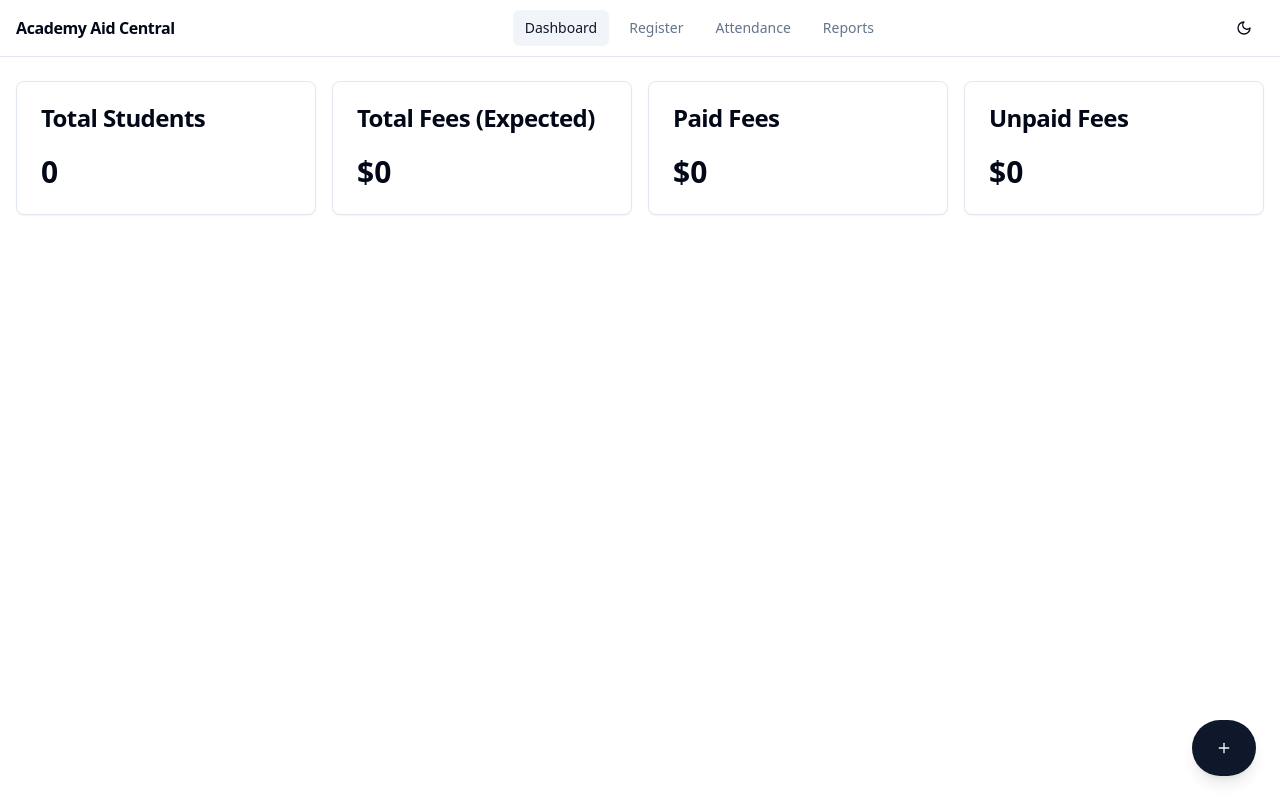
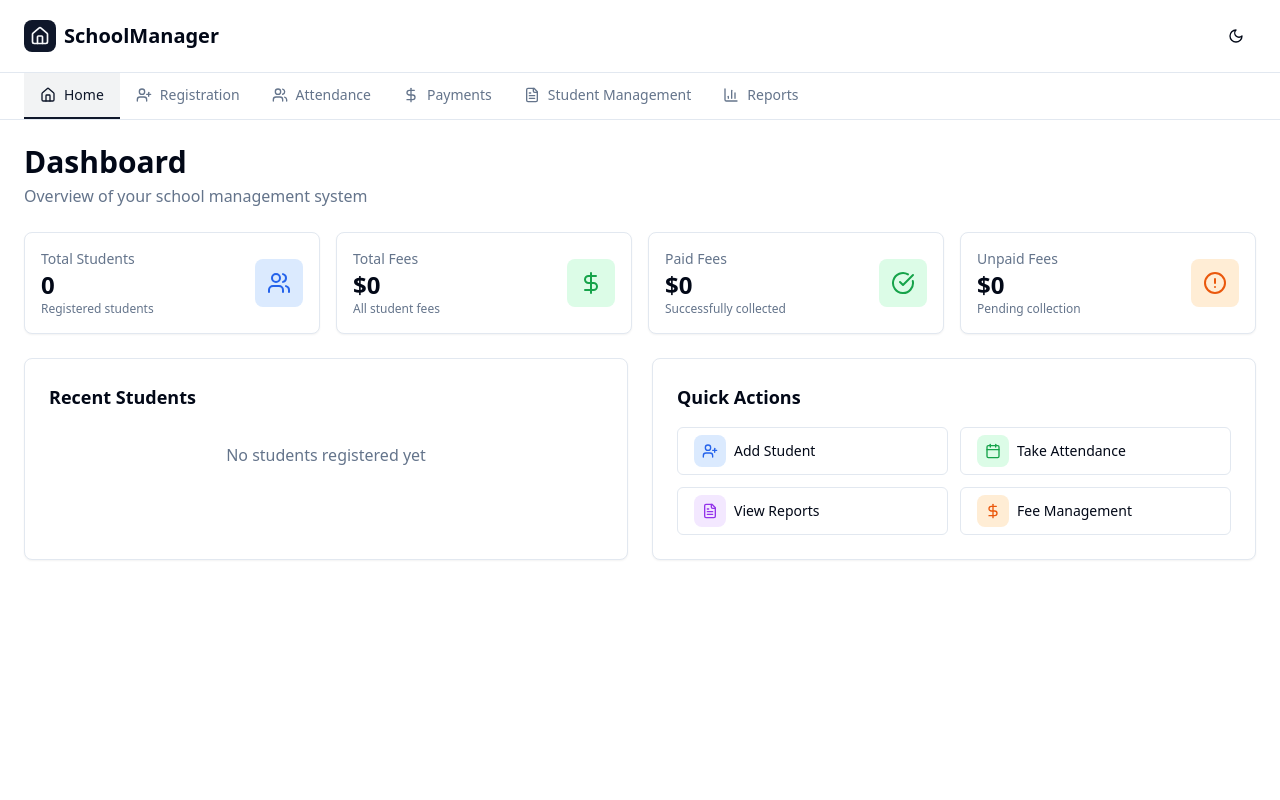
Before and after one commit to ereg24/academy-aid-central, a React (Vite) app: page / in a window 1280 px wide. Built offline with nearby package versions, Linux system fonts and the light colour scheme.

Commit message:
Refactor dashboard to match image
Update dashboard layout and styling to match the provided image, including card styles and quick actions.

```diff
--- a/src/components/layout/AppLayout.tsx
+++ b/src/components/layout/AppLayout.tsx
@@ -1,47 +1,54 @@
 import { Link, NavLink } from "react-router-dom";
 import ThemeToggle from "@/components/ThemeToggle";
 import { cn } from "@/lib/utils";
+import { Home, UserPlus, Users, DollarSign, FileText, BarChart3 } from "lucide-react";
 
 const navItems = [
-  { to: "/", label: "Dashboard" },
-  { to: "/register", label: "Register" },
-  { to: "/attendance", label: "Attendance" },
-  { to: "/reports", label: "Reports" },
+  { to: "/", label: "Home", icon: Home },
+  { to: "/register", label: "Registration", icon: UserPlus },
+  { to: "/attendance", label: "Attendance", icon: Users },
+  { to: "/reports", label: "Payments", icon: DollarSign },
+  { to: "/reports", label: "Student Management", icon: FileText },
+  { to: "/reports", label: "Reports", icon: BarChart3 },
 ];
 
 export default function AppLayout({ children }: { children: React.ReactNode }) {
   return (
-    <div className="min-h-screen bg-background text-foreground">
-      <header className="sticky top-0 z-30 border-b bg-background/80 backdrop-blur supports-[backdrop-filter]:bg-background/60">
-        <div className="container mx-auto flex h-14 items-center justify-between px-4">
-          <Link to="/" className="font-semibold tracking-tight">
-            Academy Aid Central
-          </Link>
-          <nav className="flex items-center gap-1 md:gap-2">
-            {navItems.map((n) => (
+    <div className="min-h-screen bg-background">
+      <header className="border-b bg-background">
+        <div className="flex items-center justify-between px-6 py-4">
+          <div className="flex items-center gap-2">
+            <div className="flex items-center justify-center w-8 h-8 bg-primary rounded-lg">
+              <Home className="w-5 h-5 text-primary-foreground" />
+            </div>
+            <h1 className="text-xl font-semibold text-foreground">SchoolManager</h1>
+          </div>
+          <ThemeToggle />
+        </div>
+        <nav className="border-t">
+          <div className="flex items-center px-6">
+            {navItems.map((item) => (
               <NavLink
-                key={n.to}
-                to={n.to}
-                end={n.to === "/"}
+                key={item.to}
+                to={item.to}
+                end={item.to === "/"}
                 className={({ isActive }) =>
                   cn(
-                    "px-3 py-2 rounded-md text-sm transition-colors",
+                    "flex items-center gap-2 px-4 py-3 text-sm font-medium border-b-2 transition-colors",
                     isActive
-                      ? "bg-muted text-primary"
-                      : "text-muted-foreground hover:text-foreground hover:bg-muted/60"
+                      ? "border-primary text-primary bg-primary/5"
+                      : "border-transparent text-muted-foreground hover:text-foreground hover:border-muted-foreground/50"
                   )
                 }
               >
-                {n.label}
+                <item.icon className="w-4 h-4" />
+                {item.label}
               </NavLink>
             ))}
-          </nav>
-          <div className="flex items-center gap-2">
-            <ThemeToggle />
           </div>
-        </div>
+        </nav>
       </header>
-      <main className="container mx-auto px-4 py-6">
+      <main className="p-6">
         {children}
       </main>
     </div>
--- a/src/pages/Dashboard.tsx
+++ b/src/pages/Dashboard.tsx
@@ -1,69 +1,159 @@
-import { Card, CardContent, CardHeader, CardTitle } from "@/components/ui/card";
+import { Card, CardContent } from "@/components/ui/card";
 import { Button } from "@/components/ui/button";
 import { useSchoolStore } from "@/context/school-store";
 import { usePageSEO } from "@/lib/seo";
 import { Link } from "react-router-dom";
-import { Plus } from "lucide-react";
+import { Users, DollarSign, CheckCircle, AlertCircle, UserPlus, FileText, Calendar } from "lucide-react";
 
 export default function Dashboard() {
   usePageSEO(
     "Dashboard – School Management",
-    "Dashboard showing total registered students and total fees.",
+    "Overview of your school management system",
     window.location.href
   );
   const { state } = useSchoolStore();
   const totalStudents = state.students.length;
   const totalFees = state.students.reduce((sum, s) => sum + (Number(s.fee) || 0), 0);
-
   const totalPaid = state.students.filter((s) => s.paid).reduce((sum, s) => sum + s.fee, 0);
   const totalUnpaid = totalFees - totalPaid;
 
+  const recentStudents = state.students.slice(0, 3);
+
   return (
-    <div className="relative">
-      <div className="grid gap-4 sm:grid-cols-2 lg:grid-cols-4">
-        <Card>
-          <CardHeader>
-            <CardTitle>Total Students</CardTitle>
-          </CardHeader>
-          <CardContent>
-            <p className="text-3xl font-bold">{totalStudents}</p>
-          </CardContent>
+    <div className="space-y-6">
+      {/* Page Header */}
+      <div className="space-y-1">
+        <h1 className="text-3xl font-bold text-foreground">Dashboard</h1>
+        <p className="text-muted-foreground">Overview of your school management system</p>
+      </div>
+
+      {/* Stats Cards */}
+      <div className="grid gap-4 md:grid-cols-2 lg:grid-cols-4">
+        <Card className="p-4">
+          <div className="flex items-center justify-between">
+            <div>
+              <p className="text-sm text-muted-foreground">Total Students</p>
+              <p className="text-2xl font-bold">{totalStudents}</p>
+              <p className="text-xs text-muted-foreground">Registered students</p>
+            </div>
+            <div className="flex items-center justify-center w-12 h-12 bg-blue-100 dark:bg-blue-900 rounded-lg">
+              <Users className="w-6 h-6 text-blue-600 dark:text-blue-400" />
+            </div>
+          </div>
         </Card>
-        <Card>
-          <CardHeader>
-            <CardTitle>Total Fees (Expected)</CardTitle>
-          </CardHeader>
-          <CardContent>
-            <p className="text-3xl font-bold">${totalFees.toLocaleString()}</p>
-          </CardContent>
+
+        <Card className="p-4">
+          <div className="flex items-center justify-between">
+            <div>
+              <p className="text-sm text-muted-foreground">Total Fees</p>
+              <p className="text-2xl font-bold">${totalFees}</p>
+              <p className="text-xs text-muted-foreground">All student fees</p>
+            </div>
+            <div className="flex items-center justify-center w-12 h-12 bg-green-100 dark:bg-green-900 rounded-lg">
+              <DollarSign className="w-6 h-6 text-green-600 dark:text-green-400" />
+            </div>
+          </div>
         </Card>
-        <Card>
-          <CardHeader>
-            <CardTitle>Paid Fees</CardTitle>
-          </CardHeader>
-          <CardContent>
-            <p className="text-3xl font-bold">${totalPaid.toLocaleString()}</p>
-          </CardContent>
+
+        <Card className="p-4">
+          <div className="flex items-center justify-between">
+            <div>
+              <p className="text-sm text-muted-foreground">Paid Fees</p>
+              <p className="text-2xl font-bold">${totalPaid}</p>
+              <p className="text-xs text-muted-foreground">Successfully collected</p>
+            </div>
+            <div className="flex items-center justify-center w-12 h-12 bg-green-100 dark:bg-green-900 rounded-lg">
+              <CheckCircle className="w-6 h-6 text-green-600 dark:text-green-400" />
+            </div>
+          </div>
         </Card>
-        <Card>
-          <CardHeader>
-            <CardTitle>Unpaid Fees</CardTitle>
-          </CardHeader>
-          <CardContent>
-            <p className="text-3xl font-bold">${totalUnpaid.toLocaleString()}</p>
-          </CardContent>
+
+        <Card className="p-4">
+          <div className="flex items-center justify-between">
+            <div>
+              <p className="text-sm text-muted-foreground">Unpaid Fees</p>
+              <p className="text-2xl font-bold">${totalUnpaid}</p>
+              <p className="text-xs text-muted-foreground">Pending collection</p>
+            </div>
+            <div className="flex items-center justify-center w-12 h-12 bg-orange-100 dark:bg-orange-900 rounded-lg">
+              <AlertCircle className="w-6 h-6 text-orange-600 dark:text-orange-400" />
+            </div>
+          </div>
         </Card>
       </div>
 
-      {/* Floating Action Button */}
-      <Link to="/register">
-        <Button
-          size="lg"
-          className="fixed bottom-6 right-6 h-14 w-14 rounded-full shadow-lg hover:shadow-xl transition-all z-50"
-        >
-          <Plus className="h-6 w-6" />
-        </Button>
-      </Link>
+      {/* Recent Students and Quick Actions */}
+      <div className="grid gap-6 lg:grid-cols-2">
+        {/* Recent Students */}
+        <Card className="p-6">
+          <h2 className="text-lg font-semibold mb-4">Recent Students</h2>
+          <div className="space-y-4">
+            {recentStudents.length > 0 ? (
+              recentStudents.map((student) => (
+                <div key={student.id} className="flex items-center justify-between">
+                  <div className="flex items-center gap-3">
+                    <div className="flex items-center justify-center w-8 h-8 bg-blue-100 dark:bg-blue-900 rounded-full">
+                      <Users className="w-4 h-4 text-blue-600 dark:text-blue-400" />
+                    </div>
+                    <div>
+                      <p className="font-medium">{student.name}</p>
+                      <p className="text-sm text-muted-foreground">Age: {student.age}</p>
+                    </div>
+                  </div>
+                  <div className="text-right">
+                    <p className="font-medium">${student.fee}</p>
+                    <p className="text-xs text-green-600">Paid</p>
+                  </div>
+                </div>
+              ))
+            ) : (
+              <p className="text-muted-foreground text-center py-4">No students registered yet</p>
+            )}
+          </div>
+        </Card>
+
+        {/* Quick Actions */}
+        <Card className="p-6">
+          <h2 className="text-lg font-semibold mb-4">Quick Actions</h2>
+          <div className="grid gap-3 grid-cols-2">
+            <Link to="/register">
+              <Button className="w-full justify-start gap-2 h-12" variant="outline">
+                <div className="flex items-center justify-center w-8 h-8 bg-blue-100 dark:bg-blue-900 rounded-lg">
+                  <UserPlus className="w-4 h-4 text-blue-600 dark:text-blue-400" />
+                </div>
+                Add Student
+              </Button>
+            </Link>
+
+            <Link to="/attendance">
+              <Button className="w-full justify-start gap-2 h-12" variant="outline">
+                <div className="flex items-center justify-center w-8 h-8 bg-green-100 dark:bg-green-900 rounded-lg">
+                  <Calendar className="w-4 h-4 text-green-600 dark:text-green-400" />
+                </div>
+                Take Attendance
+              </Button>
+            </Link>
+
+            <Link to="/reports">
+              <Button className="w-full justify-start gap-2 h-12" variant="outline">
+                <div className="flex items-center justify-center w-8 h-8 bg-purple-100 dark:bg-purple-900 rounded-lg">
+                  <FileText className="w-4 h-4 text-purple-600 dark:text-purple-400" />
+                </div>
+                View Reports
+              </Button>
+            </Link>
+
+            <Link to="/reports">
+              <Button className="w-full justify-start gap-2 h-12" variant="outline">
+                <div className="flex items-center justify-center w-8 h-8 bg-orange-100 dark:bg-orange-900 rounded-lg">
+                  <DollarSign className="w-4 h-4 text-orange-600 dark:text-orange-400" />
+                </div>
+                Fee Management
+              </Button>
+            </Link>
+          </div>
+        </Card>
+      </div>
     </div>
   );
 }
```
